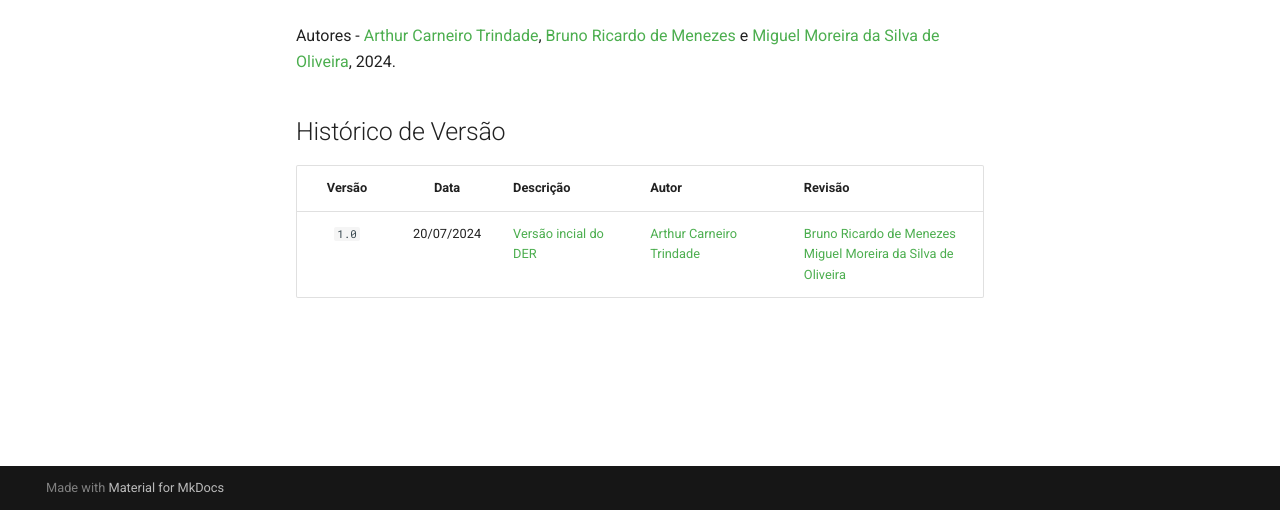
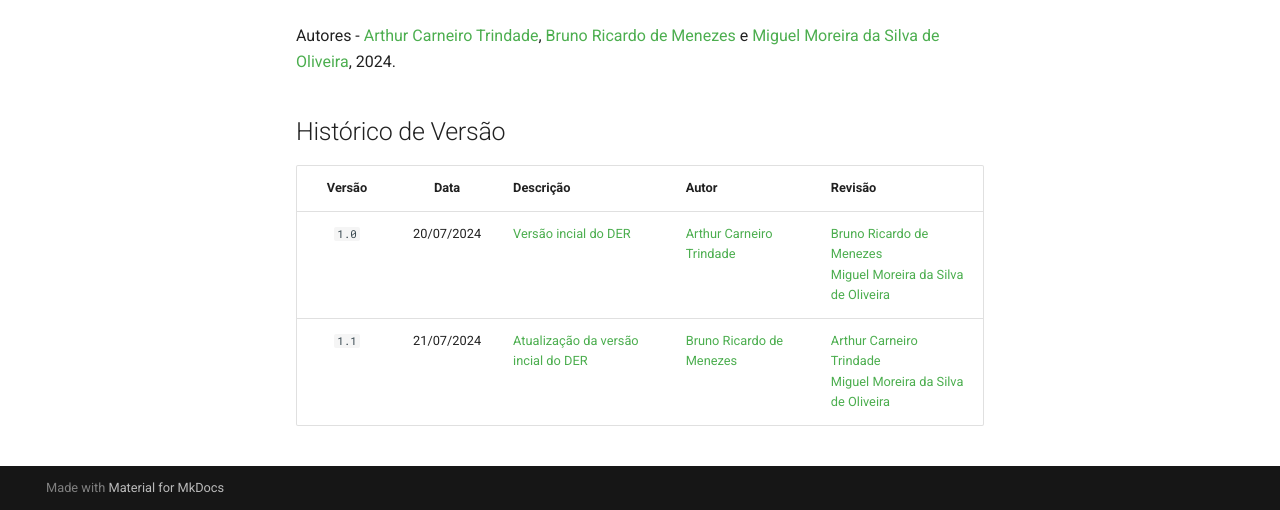
Before and after one commit to SBD1/2024.1-Minecraft, an MkDocs documentation site: the page built from gitpages/docs/modulo_1/der.md, in a window 1280 px wide and 1190 px high. Shown: the part 680-1190 px from the top of the window. Built offline with MkDocs 1.6.1 and Material for MkDocs 9.7.7, drawn with Linux system fonts in a browser that asks for light colours; comment, search, counter and statistics services are not loaded.

Commit message:
Versão 1.1 DER

```diff
--- a/gitpages/docs/modulo_1/der.md
+++ b/gitpages/docs/modulo_1/der.md
@@ -8,3 +8,4 @@ Autores - [Arthur Carneiro Trindade](https://github.com/trindadea), [Bruno Ricar
 | Versão | Data       | Descrição                                      | Autor                                               | Revisão                                               |
 | :----: | :--------: | ---------------------------------------------- | --------------------------------------------------- | ----------------------------------------------------- |
 | `1.0`  | 20/07/2024 | [Versão incial do DER](./versoes_antigas/versao_1.0.png) | [Arthur Carneiro Trindade](https://github.com/trindadea) | [Bruno Ricardo de Menezes](https://github.com/EhOBruno)<br>[Miguel Moreira da Silva de Oliveira](https://github.com/EhOMiguel) |
+| `1.1`  | 21/07/2024 | [Atualização da versão incial do DER](./versoes_antigas/versao_1.1.png) | [Bruno Ricardo de Menezes](https://github.com/EhOBruno) | [Arthur Carneiro Trindade](https://github.com/trindadea)<br>[Miguel Moreira da Silva de Oliveira](https://github.com/EhOMiguel) |
```
Also changed, not shown: gitpages/docs/modulo_1/versoes_antigas/versao_1.1.png (added).
